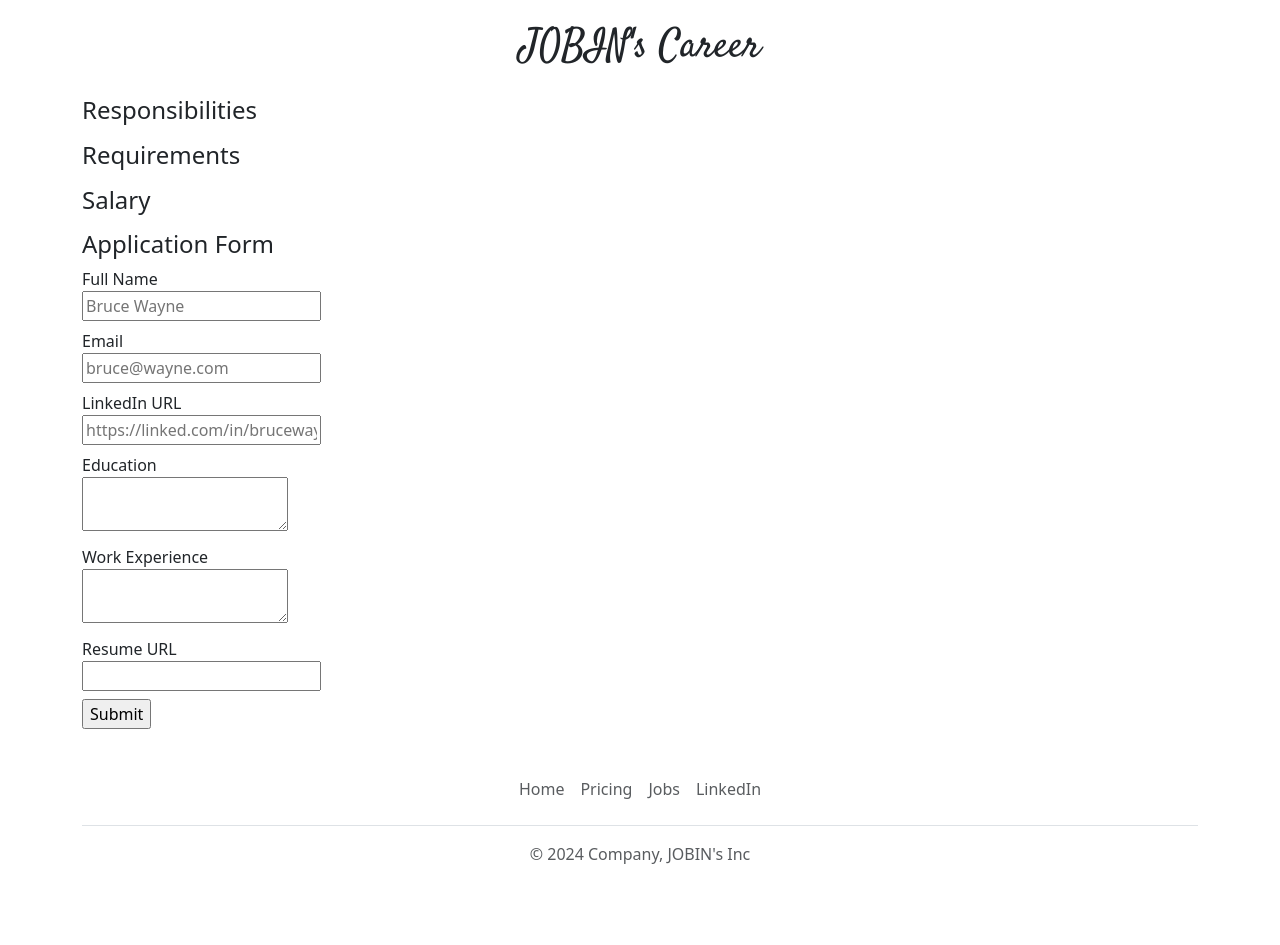
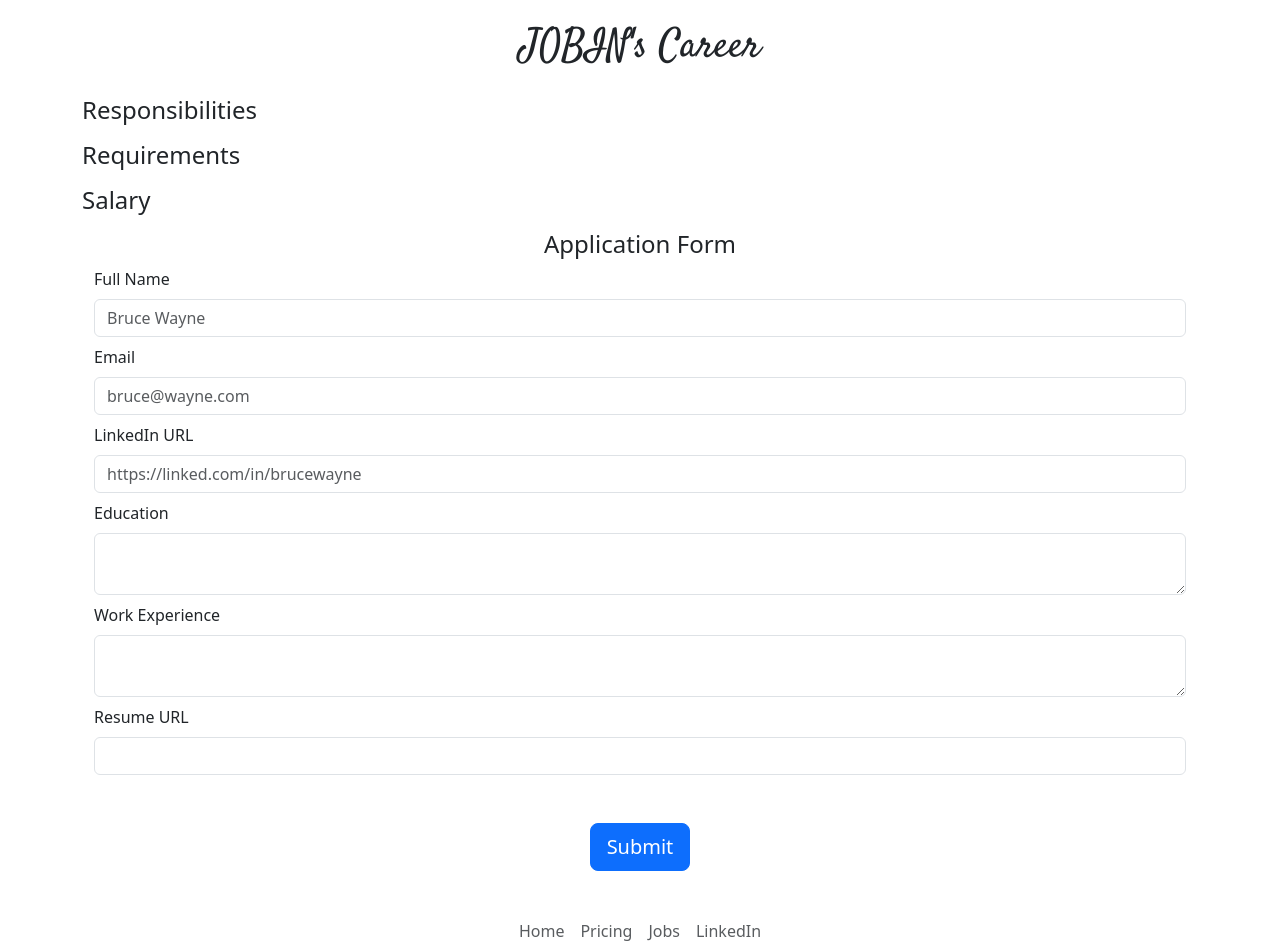
Before and after one commit to Saikat141/saikat-career-web-v2, a Flask app: template templates/jobpage.html in a window 1280 px wide. Shown: the part 420-1365 px from the top of the page. Before the commit the page ends 1284 px from the top, so only its background shows below. Run offline with Flask 3, Linux system fonts and the light colour scheme; the template is opened without the code that fills it, so the values that code supplies are empty; some web fonts are replaced.

Commit message:
form changed

```diff
--- a/templates/application_form.html
+++ b/templates/application_form.html
@@ -1,35 +1,41 @@
-<h4>Application Form</h4>
+<div style="text-align: center;"><h4>Application Form</h4></div>
 
-<form action="/job/{{job['id']}}/apply" method="post">
+<div class="frm container">
+
+    <form action="/job/{{job['id']}}/apply" method="post">
   <div class="mb-2">
-  <label>Full Name</label><br>
-  <input type="text" required name="full_name" placeholder="Bruce Wayne">
+  <label class="mb-2">Full Name</label><br>
+  <input class="form-control" type="text" required name="full_name" placeholder="Bruce Wayne">
   </div>
 
   <div class="mb-2">
-  <label>Email</label><br>
-  <input type="email" required name="email" placeholder="bruce@wayne.com">
+  <label class="mb-2">Email</label><br>
+  <input class="form-control" type="email" required name="email" placeholder="bruce@wayne.com">
   </div>
 
   <div class="mb-2">
-  <label>LinkedIn URL</label><br>
-  <input type="text" name="linkedin_url" placeholder="https://linked.com/in/brucewayne">
+  <label class="mb-2">LinkedIn URL</label><br>
+  <input class="form-control" type="text" name="linkedin_url" placeholder="https://linked.com/in/brucewayne">
   </div>
 
   <div class="mb-2">
-    <label>Education</label><br>
-    <textarea name="education"></textarea>
+    <label class="mb-2">Education</label><br>
+    <textarea class="form-control" name="education"></textarea>
   </div>
 
   <div class="mb-2">
-    <label>Work Experience</label><br>
-    <textarea name="work_experience"></textarea>
+    <label class="mb-2">Work Experience</label><br>
+    <textarea class="form-control" name="work_experience"></textarea>
   </div>
 
   <div class="mb-2">
-  <label>Resume URL</label><br>
-  <input type="text" name="resume_url">
+  <label label class="mb-2">Resume URL</label><br>
+  <input class="form-control" type="text" name="resume_url">
   </div>
 
-  <input type="submit">
+     <div  class = "mt-5" style="text-align: center;" ><input class="btn btn-primary btn-lg" type="submit"></div>
+
+
+
 </form>
+  </div>
```
